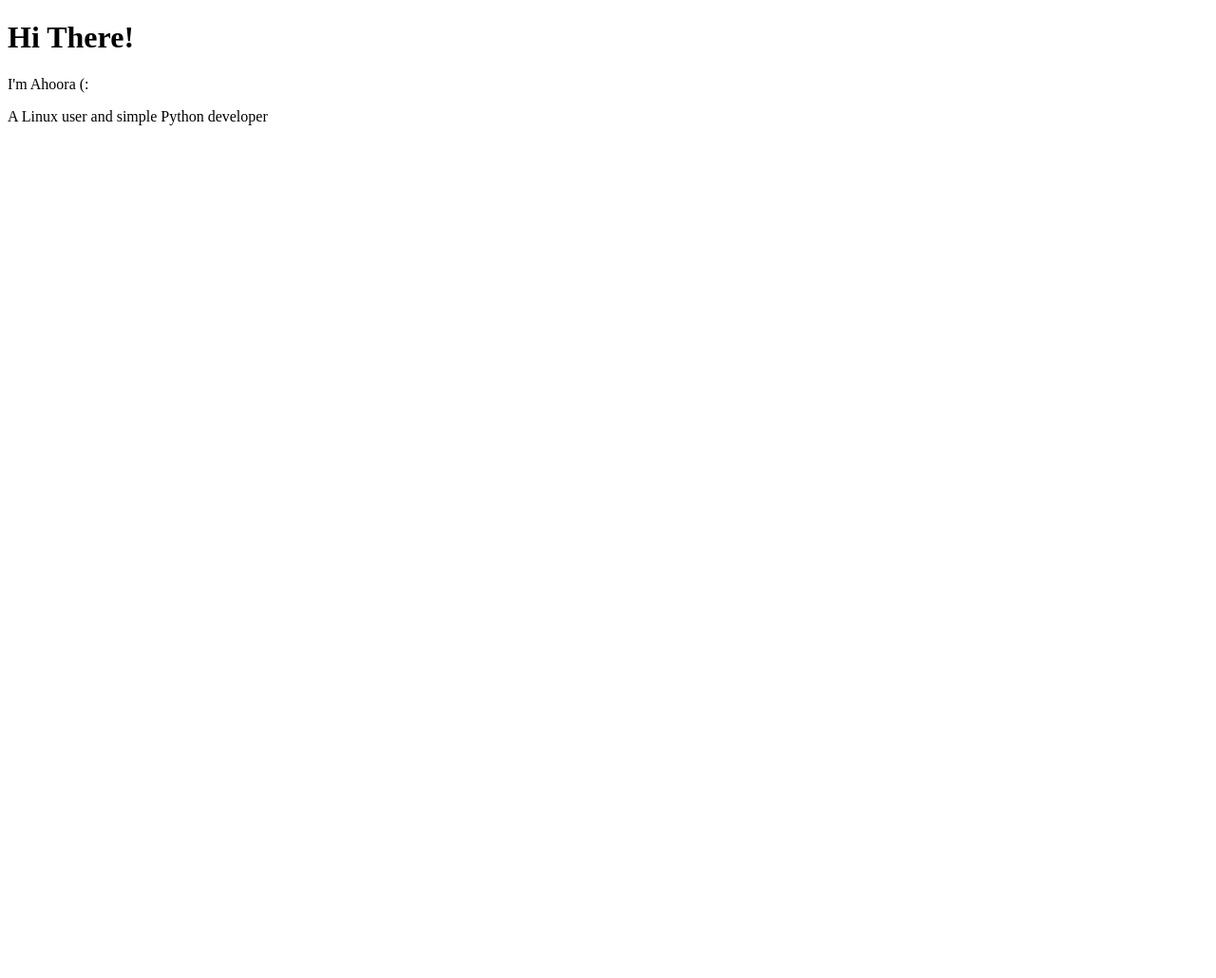
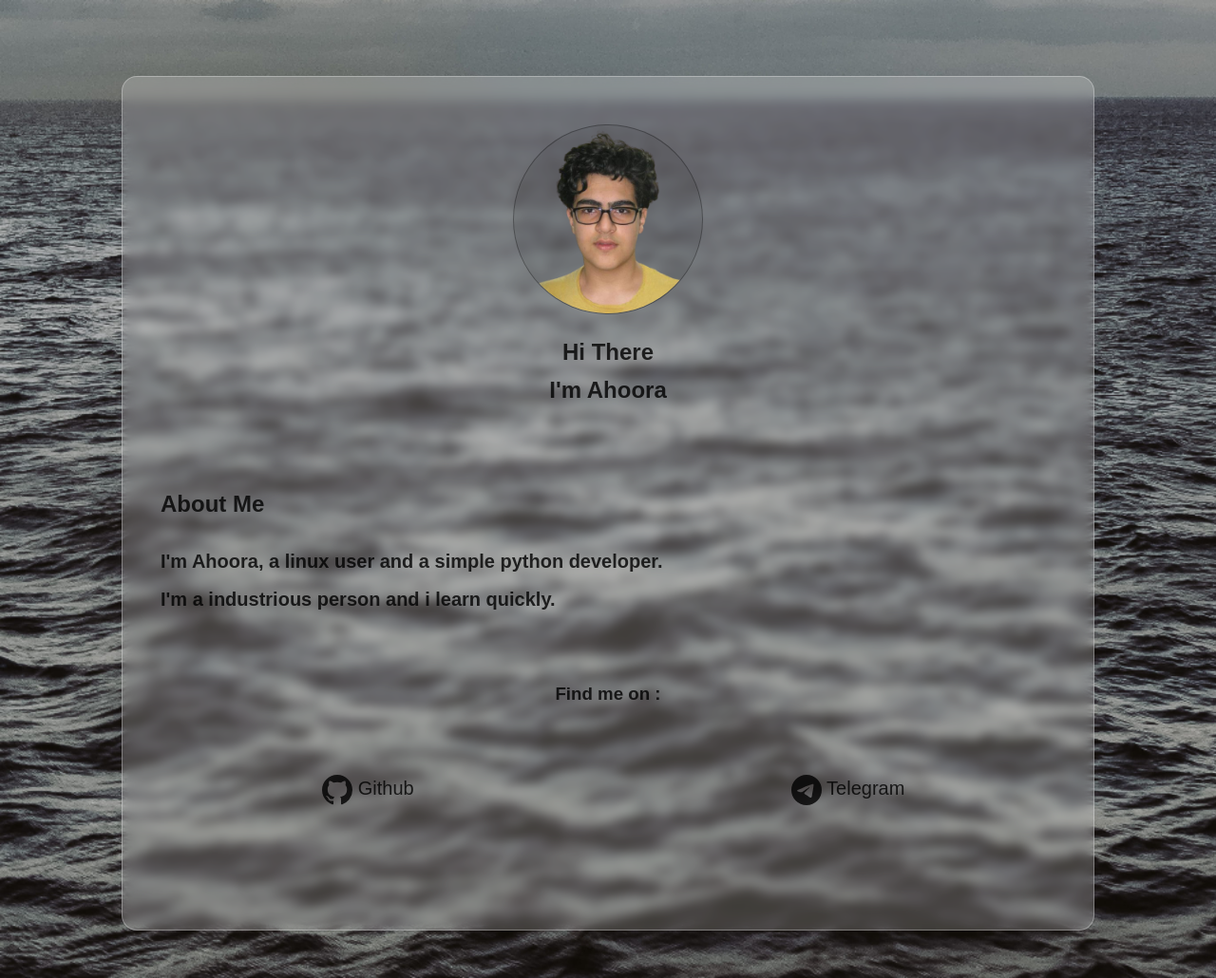
Before and after one commit to Ah00ra/ah00ra.ir, a plain HTML site: page index.html in a window 1280 px wide. Shown: the whole page at 95% size. Before the commit the page ends 800 px from the top, so only its background shows below. Drawn offline with Linux system fonts and the light colour scheme.

Commit message:
update the webpage

```diff
--- a/index.html
+++ b/index.html
@@ -1,13 +1,54 @@
 <!DOCTYPE html>
-<html>
+<html lang="en">
+
+<head>
+    <meta charset="UTF-8">
+    <meta http-equiv="X-UA-Compatible" content="IE=edge">
+    <meta name="viewport" content="width=device-width, initial-scale=1.0">
+    <link rel="stylesheet" href="style.css">
+    <title>Document</title>
+
+</head>
 
 <body>
+    <section class="container">
+        <header class="header">
 
-    <h1>Hi There!</h1>
-    <p>I'm Ahoora (:</p>
-    <p>A Linux user and simple Python developer</p>
+        </header>
+        <main class="main">
+            <div class="blor-section" id="first-box">
+                <section class="logo">
+                    <img src="ahoora.png" alt="ahoora">
+                </section>
+                <h1 class="information">Hi There</h1>
+                <h2 class="information"> I'm Ahoora</h2>
+                <section class="about-me">
+                    <h2 class="information about-me"> About Me</h2>
+                    <p>I'm Ahoora, a linux user and a simple python developer. <br> I'm a industrious person and i learn
+                        quickly. </p>
+                </section>
+                <section class="social-media">
+                    <h1 class="information">Find me on :</h1>
+                    <ul class="social-bar">
+                        <li class="social-item"><a href="https://github.com/Ah00ra" target="_blank">
+                                <svg width="32" height="32" fill="currentColor" class="bi bi-github"
+                                    viewBox="0 0 16 16">
+                                    <path
+                                        d="M8 0C3.58 0 0 3.58 0 8c0 3.54 2.29 6.53 5.47 7.59.4.07.55-.17.55-.38 0-.19-.01-.82-.01-1.49-2.01.37-2.53-.49-2.69-.94-.09-.23-.48-.94-.82-1.13-.28-.15-.68-.52-.01-.53.63-.01 1.08.58 1.23.82.72 1.21 1.87.87 2.33.66.07-.52.28-.87.51-1.07-1.78-.2-3.64-.89-3.64-3.95 0-.87.31-1.59.82-2.15-.08-.2-.36-1.02.08-2.12 0 0 .67-.21 2.2.82.64-.18 1.32-.27 2-.27.68 0 1.36.09 2 .27 1.53-1.04 2.2-.82 2.2-.82.44 1.1.16 1.92.08 2.12.51.56.82 1.27.82 2.15 0 3.07-1.87 3.75-3.65 3.95.29.25.54.73.54 1.48 0 1.07-.01 1.93-.01 2.2 0 .21.15.46.55.38A8.012 8.012 0 0 0 16 8c0-4.42-3.58-8-8-8z" />
+                                </svg>
+                                Github </a></li>
+                        <li class="social-item"><a href="https://telegram.me/Ahoorchi" target="_blank">
+                                <svg width="32" height="32" fill="currentColor" class="bi bi-telegram"
+                                    viewBox="0 0 16 16">
+                                    <path
+                                        d="M16 8A8 8 0 1 1 0 8a8 8 0 0 1 16 0zM8.287 5.906c-.778.324-2.334.994-4.666 2.01-.378.15-.577.298-.595.442-.03.243.275.339.69.47l.175.055c.408.133.958.288 1.243.294.26.006.549-.1.868-.32 2.179-1.471 3.304-2.214 3.374-2.23.05-.012.12-.026.166.016.047.041.042.12.037.141-.03.129-1.227 1.241-1.846 1.817-.193.18-.33.307-.358.336a8.154 8.154 0 0 1-.188.186c-.38.366-.664.64.015 1.088.327.216.589.393.85.571.284.194.568.387.936.629.093.06.183.125.27.187.331.236.63.448.997.414.214-.02.435-.22.547-.82.265-1.417.786-4.486.906-5.751a1.426 1.426 0 0 0-.013-.315.337.337 0 0 0-.114-.217.526.526 0 0 0-.31-.093c-.3.005-.763.166-2.984 1.09z" />
+                                </svg> Telegram</a></li>
 
-
+                    </ul>
+                </section>
+            </div>
+        </main>
+    </section>
 </body>
 
 </html>
--- /dev/null
+++ b/style.css
@@ -0,0 +1,113 @@
+* {
+    margin: auto;
+    box-sizing: border-box;
+    margin: 0;
+    padding: 0;
+    font-family: sans-serif;
+    vertical-align: middle;
+}
+
+body {
+    width: 100%;
+    height: 100%;
+    background: url(wallpaperflare.com_wallpaper.jpg);
+    background-size: cover;
+    background-repeat: no-repeat;
+}
+
+.clear-fix::after,
+.clear-fix::before {
+    content: '';
+    display: table;
+    clear: both;
+}
+
+
+.header {
+    width: 100%;
+    height: 30px;
+}
+
+.main .logo {
+    text-align: center;
+}
+
+.main img {
+    width: 200px;
+    height: 200px;
+    border-radius: 50%;
+    border: 1px solid rgba(0, 0, 0, 0.3);
+    background-color: rgba(0, 0, 0, 0.07);
+    margin: 50px auto;
+    margin-bottom: 20px;
+    transition: all 0.15s;
+}
+
+.main img:hover {
+    background-color: rgba(0, 0, 0, 0.00);
+    border: 1px solid rgba(0, 0, 0, 0.00);
+}
+
+.container {
+    width: 100%;
+}
+
+.main {
+    width: 100%;
+    height: 100%;
+    margin-right: 20px;
+}
+
+.main .blor-section {
+    width: 80%;
+    height: 900px;
+    text-align: center;
+    background: rgba(255, 255, 255, 0.2);
+    backdrop-filter: blur(6px);
+    border-radius: 16px;
+    border: 1px solid rgba(255, 255, 255, 0.3);
+    margin: 50px auto;
+}
+
+.information {
+    color: rgba(0, 0, 0, 0.8);
+    line-height: 40px;
+}
+
+.about-me {
+    text-align: left;
+    padding: 40px 20px 20px 20px;
+}
+
+.about-me p {
+    color: rgba(0, 0, 0, 0.8);
+    font-size: 20px;
+    font-weight: 600;
+    padding-left: 20px;
+    line-height: 40px;
+}
+.social-media{
+    margin-top: 40px;
+}
+.social-bar{
+    margin-top: 50px;
+}
+.social-item {
+    display: inline-block;
+    width: 49%;
+    text-align: center;
+    padding: 15px 0;
+}
+
+.social-item a {
+    color: rgba(0, 0, 0, 0.8);
+    font-size: 20px;
+    text-decoration: none;
+    transition: all 0.2s;
+}
+.social-item a:hover{
+    color: rgba(255, 255, 255, 0.8);
+}
+::selection{
+    background-color: rgba(0,0, 0, 0.3);
+}
```
Also changed, not shown: ahoora.png (added), wallpaperflare.com_wallpaper.jpg (added).
